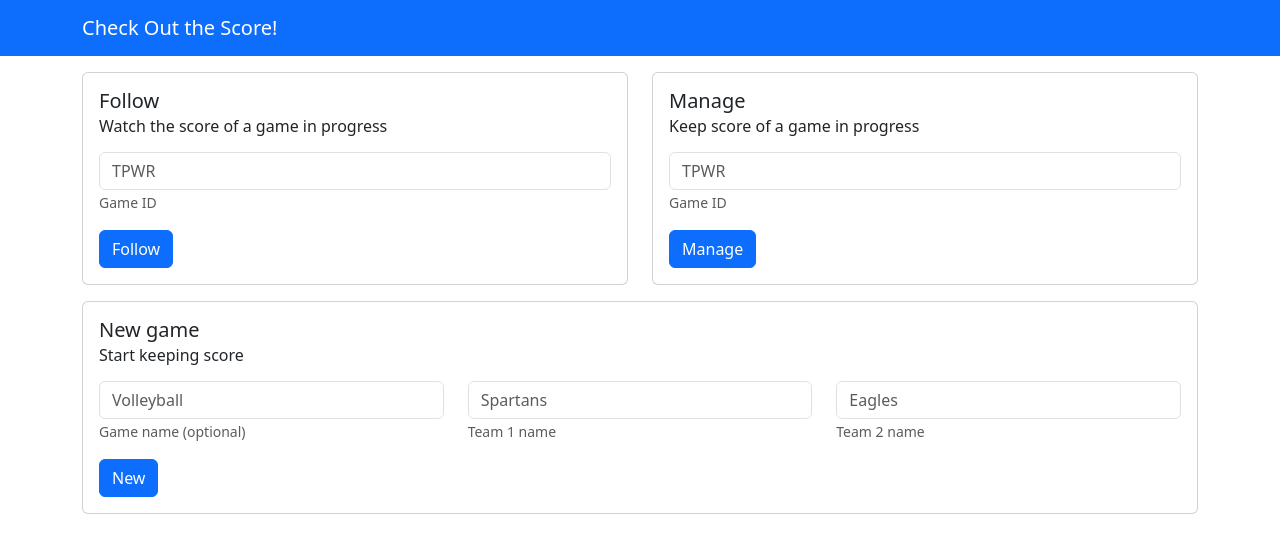
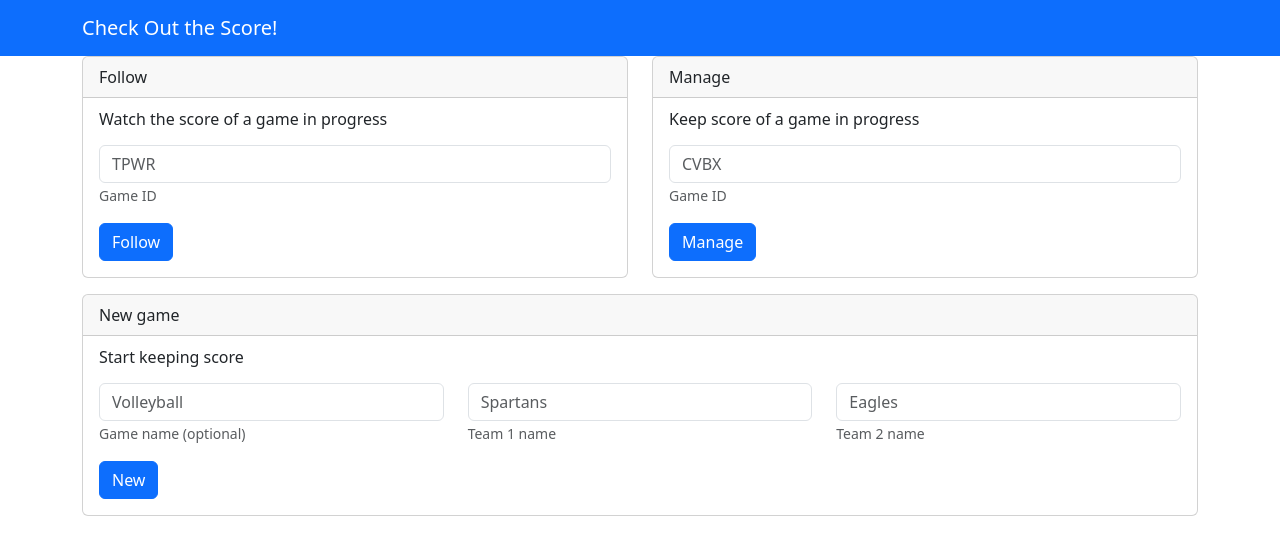
Before and after one commit to bburtin/cots-ui, a React (Create React App) app in the folder app/: page / in a window 1280 px wide. Shown: the top 554 px of the page. Built offline with nearby package versions, Linux system fonts and the light colour scheme.

Commit message:
Use card headers on the main page
Use card headers instead of titles to give the cards on
the main page more of a task-based design.  Use different
ID placeholders to make it clearer that view id and admin id
are different things.

```diff
--- a/app/src/Main.tsx
+++ b/app/src/Main.tsx
@@ -105,14 +105,14 @@ function MainImpl() {
     <>
       <CotsNavbar />
 
-      <Container className="mt-3">
+      <Container>
 
         <Row xs={1} md={2}>
           {/* Follow game */}
           <Col className="mb-3">
             <Card>
+              <Card.Header>Follow</Card.Header>
               <Card.Body>
-                <Card.Title>Follow</Card.Title>
                 <Card.Subtitle className="mb-3">Watch the score of a game in progress</Card.Subtitle>
 
                 <Form onSubmit={handleSubmitViewGame}>
@@ -134,15 +134,15 @@ function MainImpl() {
           {/* Manage game */}
           <Col className="mb-3">
             <Card>
+              <Card.Header>Manage</Card.Header>
               <Card.Body>
-                <Card.Title>Manage</Card.Title>
                 <Card.Subtitle className="mb-3">Keep score of a game in progress</Card.Subtitle>
 
                 <Form onSubmit={handleSubmitAdminGame}>
                   <Form.Group className="mb-3">
                     <Form.Control
                       name="adminId"
-                      placeholder="TPWR"
+                      placeholder="CVBX"
                       value={adminId}
                       onChange={handleChangeAdminId}
                     />
@@ -159,8 +159,8 @@ function MainImpl() {
           {/* New game */}
           <Col>
             <Card>
+              <Card.Header>New game</Card.Header>
               <Card.Body>
-                <Card.Title>New game</Card.Title>
                 <Card.Subtitle className="mb-3">Start keeping score</Card.Subtitle>
 
                 <Form onSubmit={handleSubmitCreateGame}>
```
